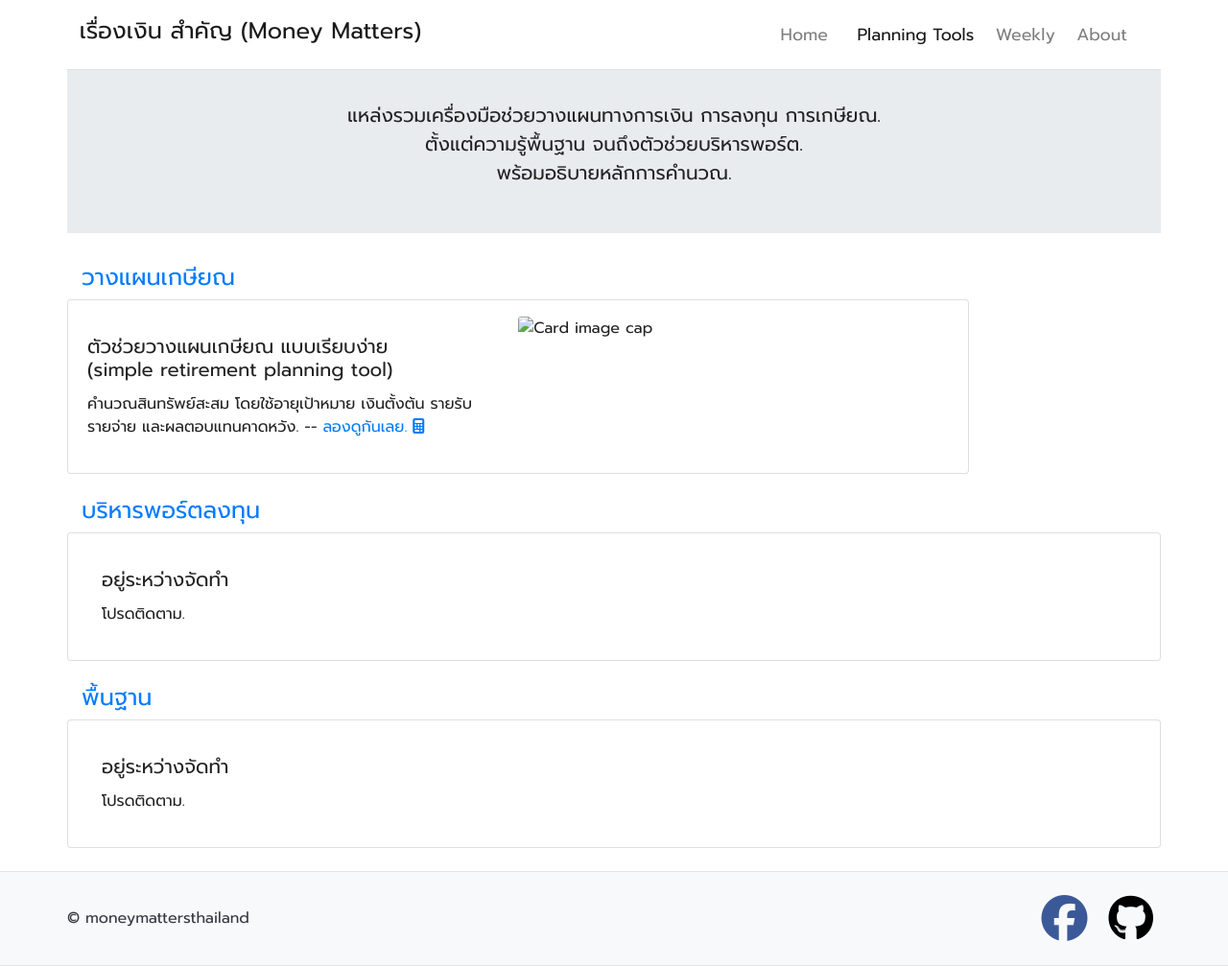
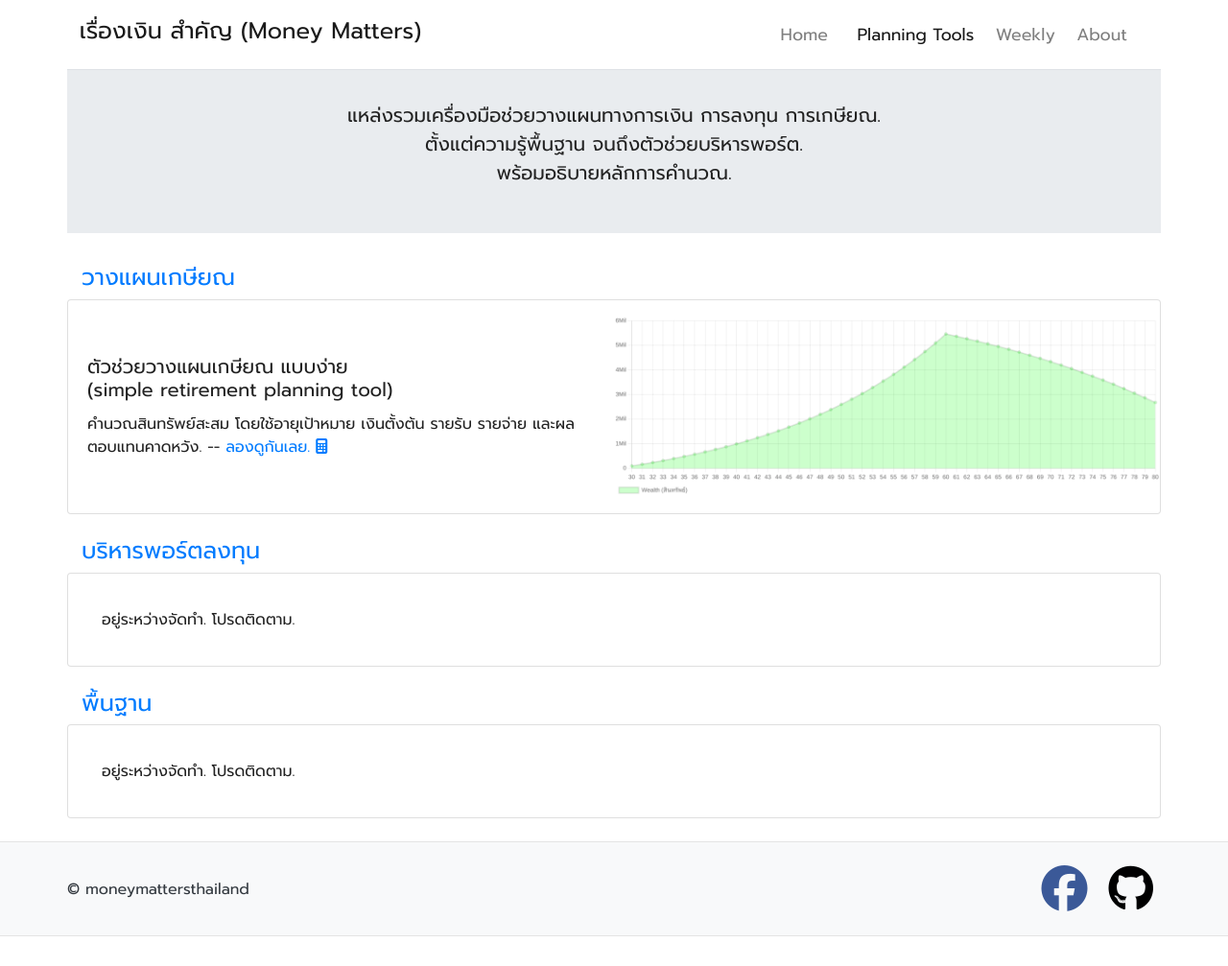
Before and after one commit to moneysart/moneysart.github.io, a Jekyll site: the page built from tools/index.html, in a window 1280 px wide. Shown: the whole page at 96% size. Built offline with Jekyll 4.4.1, drawn with Linux system fonts in a browser that asks for light colours; nearby versions of some CDN libraries; after the commit the page ends 976 px from its top, so only the background shows below that.

Commit message:
update title of tools/retirement-plan-simple

```diff
--- a/index.html
+++ b/index.html
@@ -37,7 +37,7 @@ canonical_url: /
             <div class="row no-gutters">
                 <div class="col-6 my-auto">
                     <div class="card-body">
-                        <h5 class="card-title">ตัวช่วยวางแผนเกษียณ แบบเรียบง่าย <br>(simple retirement planning tool)</h5>
+                        <h5 class="card-title">ตัวช่วยวางแผนเกษียณ แบบง่าย <br>(simple retirement planning tool)</h5>
                         <p class="card-text">
                             คำนวณสินทรัพย์สะสม โดยใช้อายุเป้าหมาย เงินตั้งต้น รายรับ รายจ่าย และผลตอบแทนคาดหวัง. --
                             <a href="{{ site.baseurl}}/tools/retirement-plan-simple/">
--- a/tools/index.html
+++ b/tools/index.html
@@ -35,7 +35,7 @@ canonical_url: /tools/
             <div class="row no-gutters">
                 <div class="col-6 my-auto">
                     <div class="card-body">
-                        <h5 class="card-title">ตัวช่วยวางแผนเกษียณ แบบเรียบง่าย <br>(simple retirement planning tool)</h5>
+                        <h5 class="card-title">ตัวช่วยวางแผนเกษียณ แบบง่าย <br>(simple retirement planning tool)</h5>
                         <p class="card-text">
                             คำนวณสินทรัพย์สะสม โดยใช้อายุเป้าหมาย เงินตั้งต้น รายรับ รายจ่าย และผลตอบแทนคาดหวัง. --
                             <a href="{{ site.baseurl}}/tools/retirement-plan-simple/">
@@ -63,8 +63,8 @@ canonical_url: /tools/
             <div class="row no-gutters">
                 <div class="col-6 my-auto">
                     <div class="card-body">
-                        <h5 class="card-title">อยู่ระหว่างจัดทำ</h5>
-                        <p class="card-text">โปรดติดตาม.</p>
+                        <!-- <h5 class="card-title">อยู่ระหว่างจัดทำ. โปรดติดตาม.</h5> -->
+                        <p class="card-text">อยู่ระหว่างจัดทำ. โปรดติดตาม.</p>
                     </div>
                 </div>
                 <div class="col-6">
@@ -86,8 +86,8 @@ canonical_url: /tools/
             <div class="row no-gutters">
                 <div class="col-6 my-auto">
                     <div class="card-body">
-                        <h5 class="card-title">อยู่ระหว่างจัดทำ</h5>
-                        <p class="card-text">โปรดติดตาม.</p>
+                        <!-- <h5 class="card-title">อยู่ระหว่างจัดทำ. โปรดติดตาม.</h5> -->
+                        <p class="card-text">อยู่ระหว่างจัดทำ. โปรดติดตาม.</p>
                     </div>
                 </div>
                 <div class="col-6">
--- a/tools/retirement-plan-simple/index.html
+++ b/tools/retirement-plan-simple/index.html
@@ -1,5 +1,5 @@
 ---
-title: เครื่องมือวางแผนเกษียณ แบบเรียบง่าย, simple retirement planning tool
+title: เครื่องมือวางแผนเกษียณ แบบง่าย, simple retirement planning tool
 layout: tool
 description: เครื่องมือวางแผนเกษียณ แบบเรียบง่าย
 category: tools
@@ -11,7 +11,7 @@ date: 2021-04-03
 <div class="container">
     <!-- chart -->
     <div class="mt-4">
-        <h2 class="text-primary">เครื่องมือวางแผนเกษียณอย่างง่าย</h2>
+        <h2 class="text-primary">เครื่องมือวางแผนเกษียณ แบบง่าย</h2>
         <canvas id="canvas"></canvas>
     </div>
 
```
Also changed, not shown: tools/retirement-plan-simple/cover.png (added).
